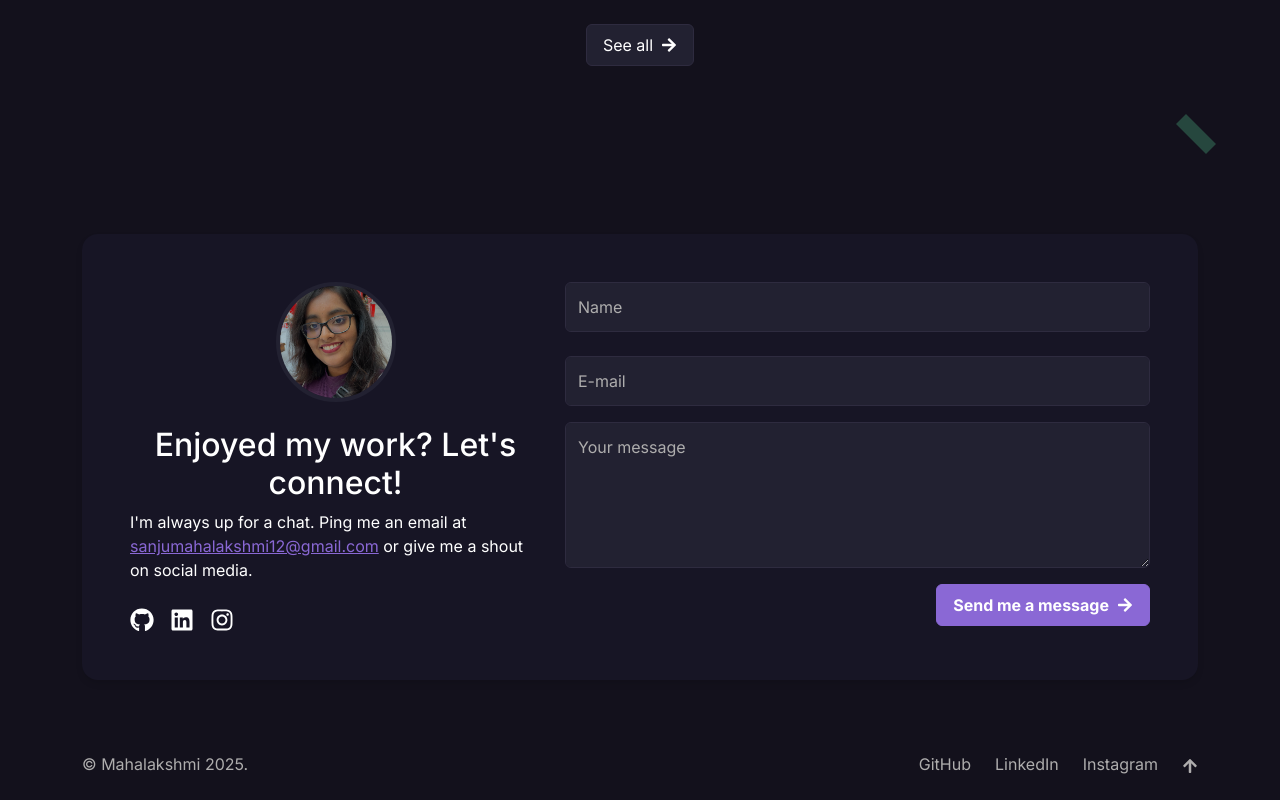
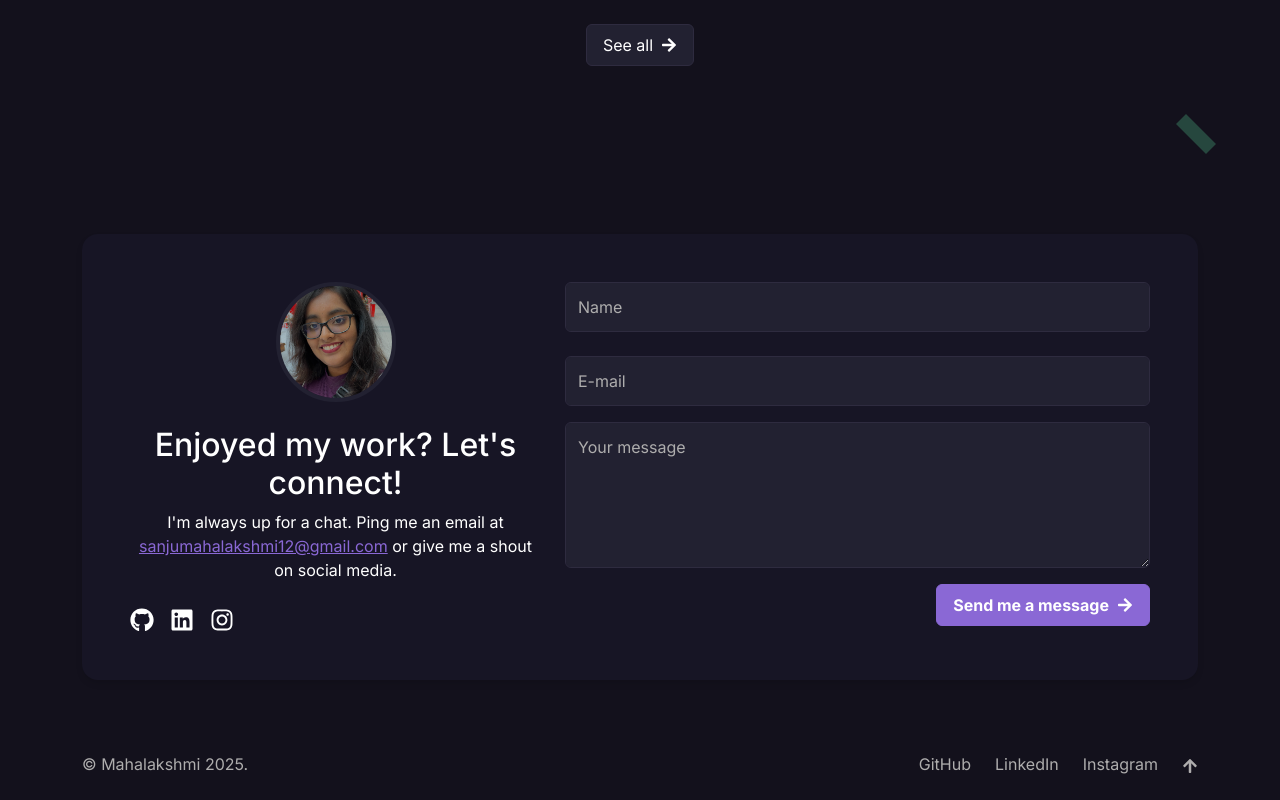
Before and after one commit to MahalakshmiPFW/Portfolio, a React (Create React App) app: page / in a window 1280 px wide. Shown: the part 1791-2591 px from the top of the page. Built offline with nearby package versions, Linux system fonts and the light colour scheme.

Commit message:
Edited txt alignment in Contact

```diff
--- a/src/components/Contact.jsx
+++ b/src/components/Contact.jsx
@@ -55,7 +55,7 @@ const Contact = () => {
                   />
                 </div>
                 <h2 className="fs-2 sanjumahalakshmi12@gmail.com mb-2 text-center">Enjoyed my work? Let's connect!</h2>
-                <p className="mb-4">
+                <p className="mb-4 text-center">
                   I'm always up for a chat. Ping me an email at <a href="mailto:sanjumahalakshmi12@gmail.com" className="text-primary">sanjumahalakshmi12@gmail.com</a> or give me a shout on social media.
                 </p>
                 <div className="social-links d-flex justify-content-center justify-content-lg-start gap-3">
```
